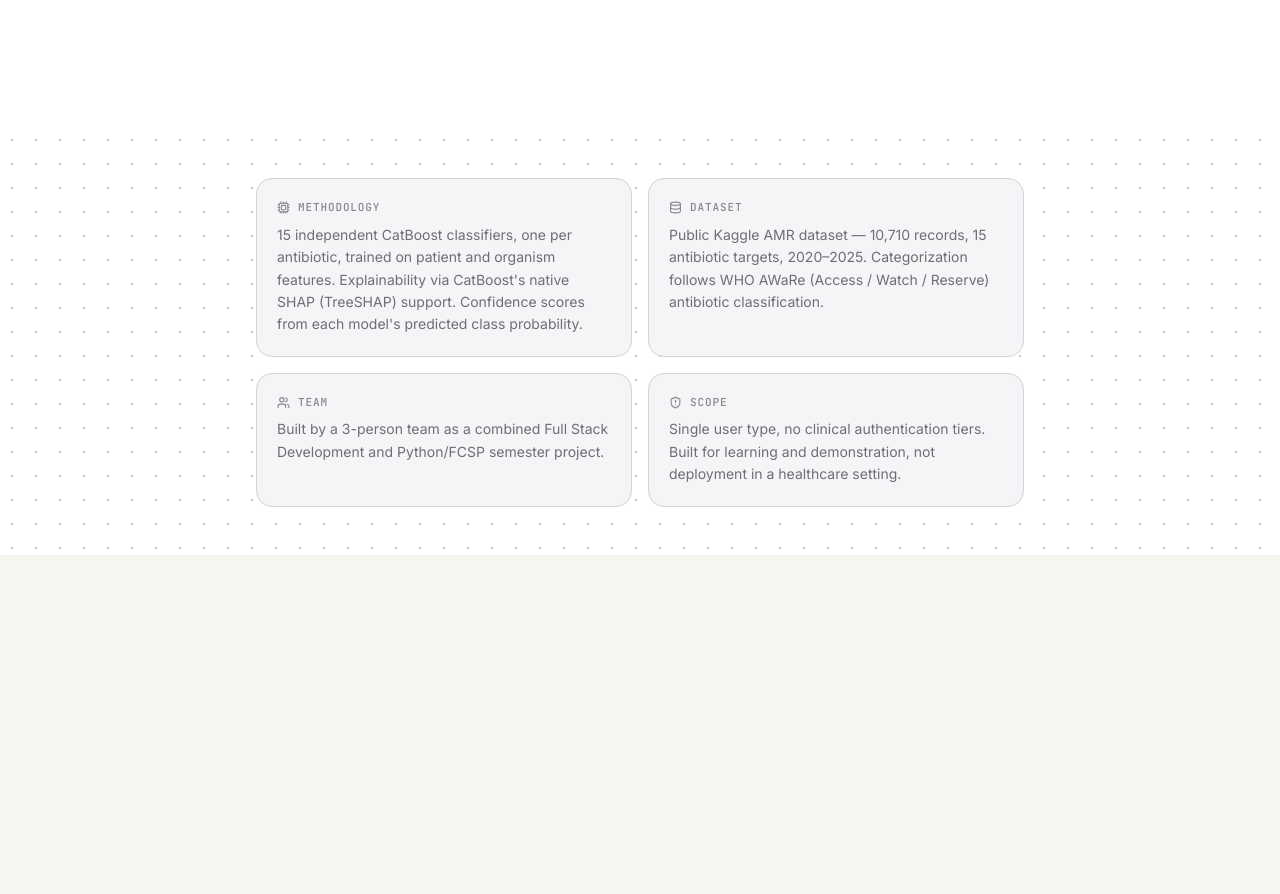
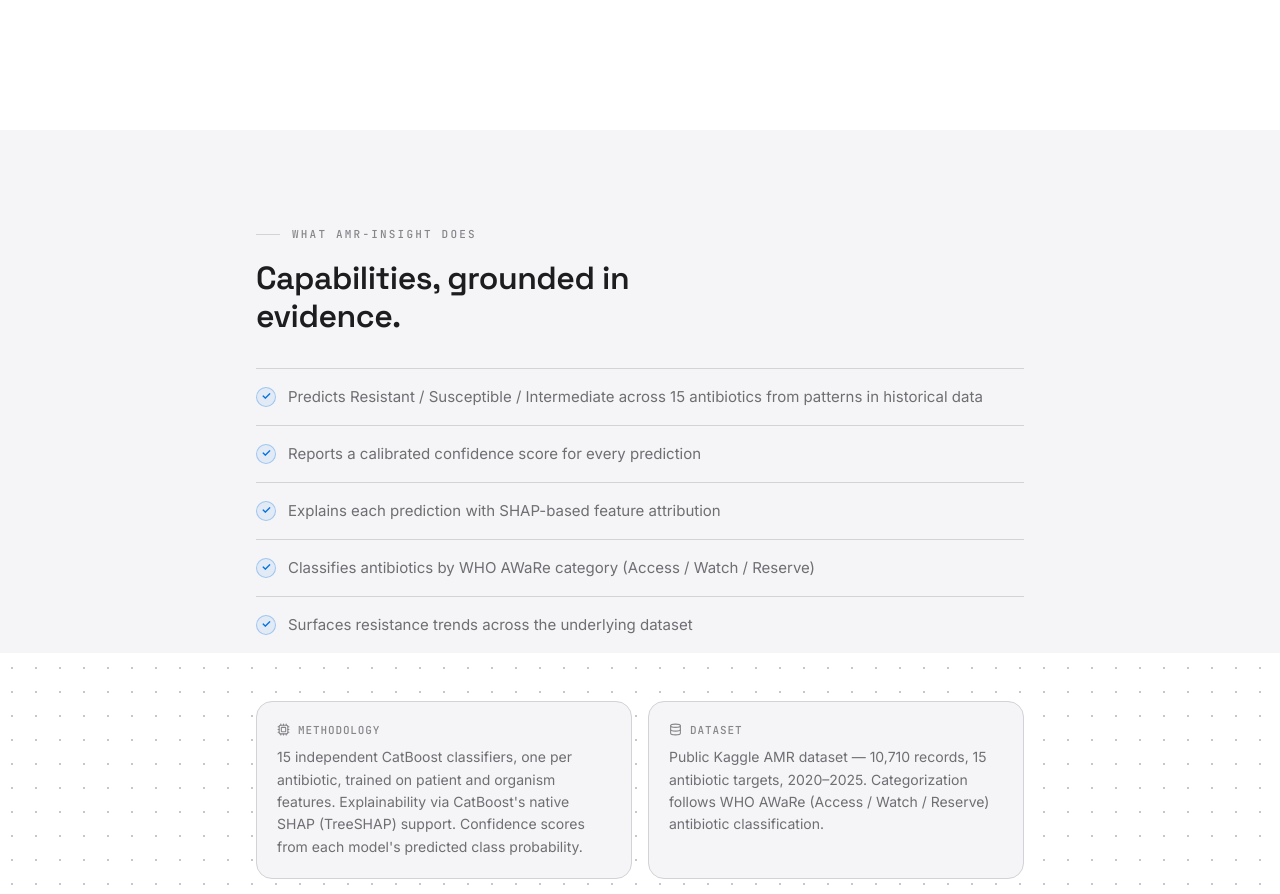
Before and after one commit to dhyeydaftary/antibiotic-resistance-intelligence-platform, a React (Vite) app in the folder frontend/: page /about in a window 1280 px wide. Shown: the part 1360-2254 px from the top of the page. Before the commit the page ends 1915 px from the top, so only its background shows below. Built offline with nearby package versions, Linux system fonts and the light colour scheme; no server answers.

Commit message:
feat(about): add Section 4 what it is capability list

```diff
--- /dev/null
+++ b/frontend/src/components/about/AboutCapabilityList.jsx
@@ -0,0 +1,94 @@
+import { motion } from 'framer-motion';
+
+const fadeUp = {
+    hidden: { opacity: 0, y: 14 },
+    visible: (i = 0) => ({
+        opacity: 1,
+        y: 0,
+        transition: { duration: 0.5, delay: i * 0.06, ease: [0.22, 1, 0.36, 1] },
+    }),
+};
+
+// Shared row primitive — reused by Section 5 (AboutBoundaryList) to keep the
+// can/cannot pair visually mirrored. Keep this in sync if either list's
+// spacing or type scale changes.
+export function CapabilityRow({ index, children, tone = 'positive' }) {
+    const markClass =
+        tone === 'positive'
+            ? 'border-accent-blue/30 bg-accent-blue/[0.08] text-accent-blue'
+            : 'border-canvas-hairline bg-canvas-alt text-page-faint';
+
+    return (
+        <motion.li
+            initial="hidden"
+            whileInView="visible"
+            viewport={{ once: true, margin: '-60px' }}
+            custom={index}
+            variants={fadeUp}
+            className="flex items-start gap-3 py-4"
+        >
+            <span
+                className={`mt-0.5 flex h-5 w-5 shrink-0 items-center justify-center rounded-full border text-[11px] font-semibold ${markClass}`}
+                aria-hidden="true"
+            >
+                {tone === 'positive' ? '✓' : '–'}
+            </span>
+            <span className="font-sans text-[15px] leading-[1.6] text-page-muted">
+                {children}
+            </span>
+        </motion.li>
+    );
+}
+
+const CAPABILITIES = [
+    'Predicts Resistant / Susceptible / Intermediate across 15 antibiotics from patterns in historical data',
+    'Reports a calibrated confidence score for every prediction',
+    'Explains each prediction with SHAP-based feature attribution',
+    'Classifies antibiotics by WHO AWaRe category (Access / Watch / Reserve)',
+    'Surfaces resistance trends across the underlying dataset',
+];
+
+export default function AboutCapabilityList() {
+    return (
+        <section
+            id="what-it-is"
+            data-testid="about-capability-section"
+            className="bg-canvas-alt px-6 pt-20 sm:pt-24"
+        >
+            <div className="mx-auto max-w-3xl">
+                <motion.div
+                    initial="hidden"
+                    whileInView="visible"
+                    viewport={{ once: true, margin: '-100px' }}
+                    custom={0}
+                    variants={fadeUp}
+                    className="mb-4 flex items-center gap-3"
+                >
+                    <span className="h-px w-6 bg-canvas-hairline" />
+                    <span className="font-mono text-[11px] font-medium uppercase tracking-[0.2em] text-page-faint">
+                        What AMR-Insight does
+                    </span>
+                </motion.div>
+
+                <motion.h2
+                    initial="hidden"
+                    whileInView="visible"
+                    viewport={{ once: true, margin: '-100px' }}
+                    custom={1}
+                    variants={fadeUp}
+                    className="max-w-lg font-display text-[28px] font-semibold leading-[1.2] tracking-[-0.015em] text-page-ink sm:text-[32px]"
+                >
+                    Capabilities, grounded in evidence.
+                </motion.h2>
+
+                <ul className="mt-8 divide-y divide-canvas-hairline border-t border-canvas-hairline">
+                    {CAPABILITIES.map((item, i) => (
+                        <CapabilityRow key={item} index={i + 2} tone="positive">
+                            {item}
+                        </CapabilityRow>
+                    ))}
+                </ul>
+            </div>
+        </section>
+    );
+}
--- a/frontend/src/pages/AboutPage.jsx
+++ b/frontend/src/pages/AboutPage.jsx
@@ -2,6 +2,7 @@ import { Cpu, Database, ShieldAlert, Users } from 'lucide-react';
 import AboutOpening from '../components/about/AboutOpening';
 import AboutGap from '../components/about/AboutGap';
 import AboutPhilosophy from '../components/about/AboutPhilosophy';
+import AboutCapabilityList from '../components/about/AboutCapabilityList';
 
 function InfoCard({ icon: Icon, label, id, children }) {
   return (
@@ -20,6 +21,7 @@ function AboutPage() {
       <AboutOpening />
       <AboutGap />
       <AboutPhilosophy />
+      <AboutCapabilityList />
 
       {/* TODO(about-redesign): everything below is the legacy compact layout.
           Will be replaced section-by-section per the redesign plan (Sections 2-13). */}
```
